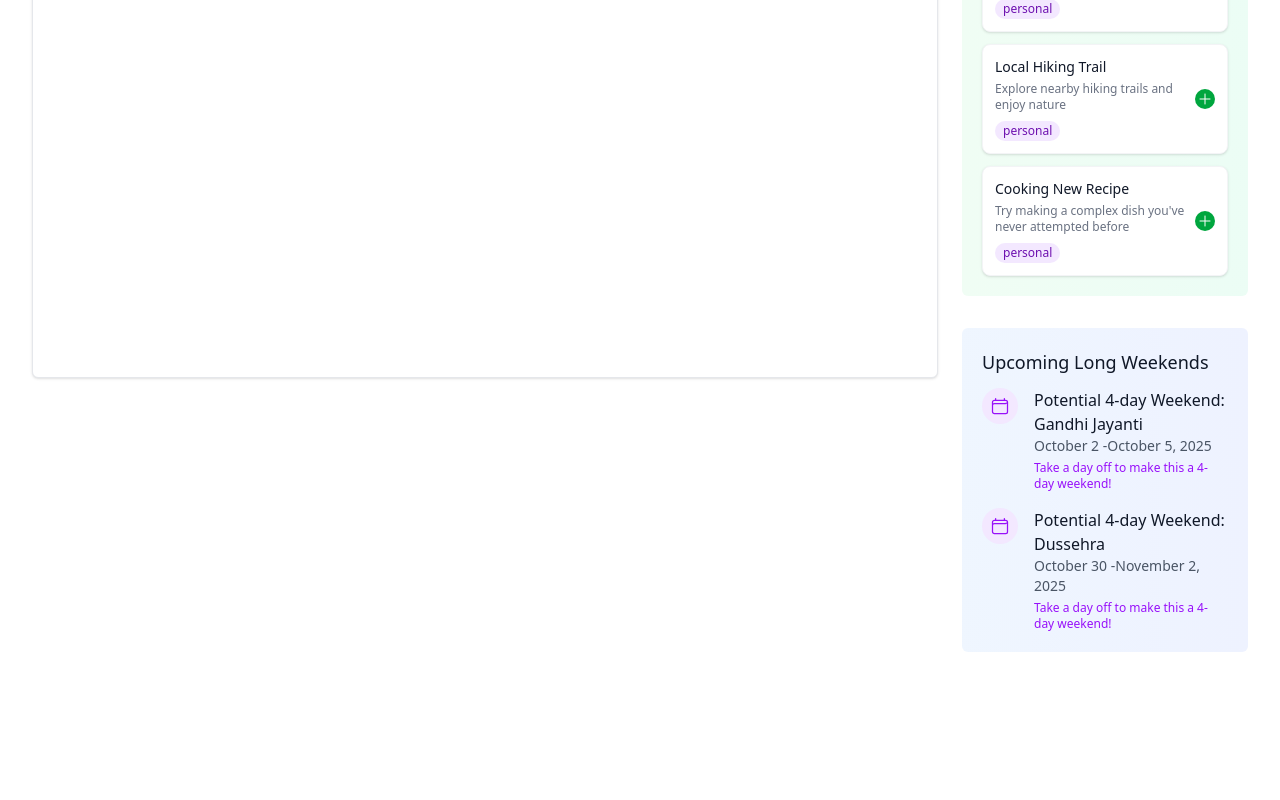
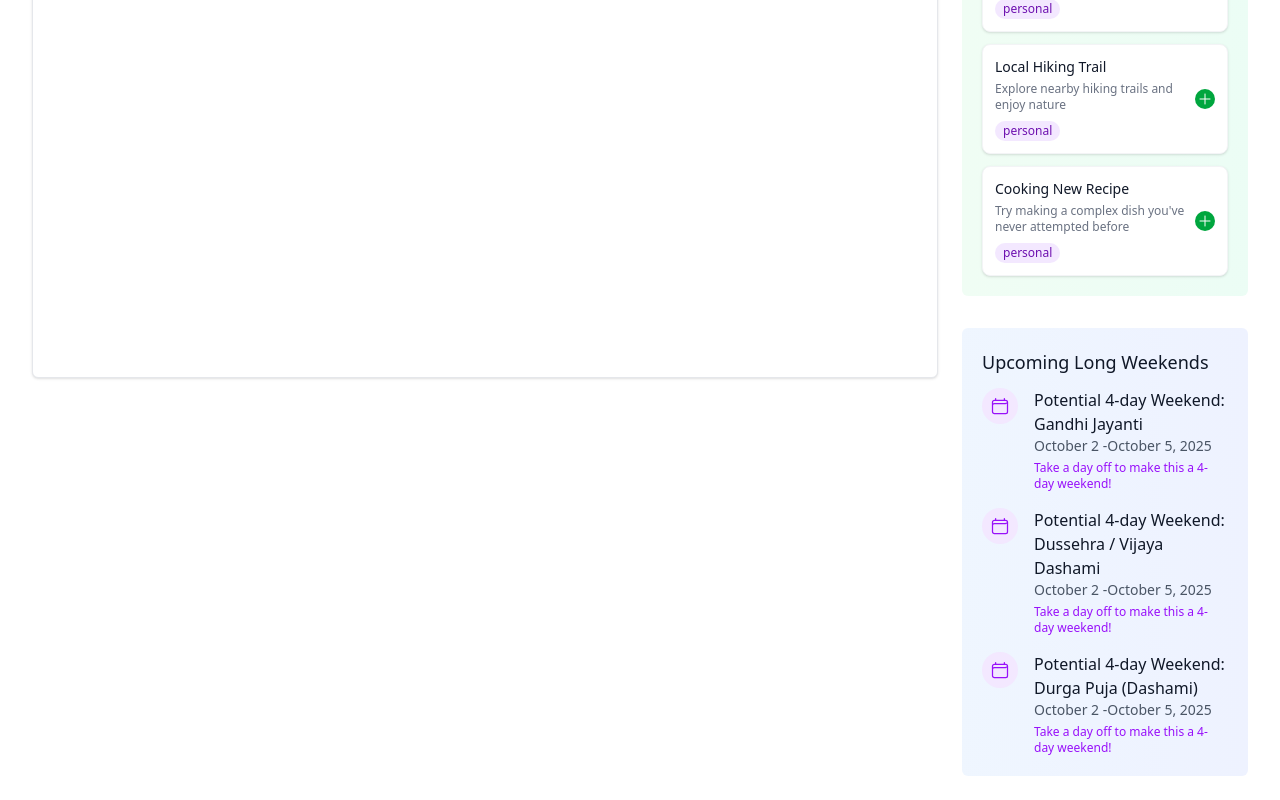
Before and after one commit to DhairyaMajmudar/vayu, a Next.js app: page /planner in a window 1280 px wide. Shown: the part 455-1255 px from the top of the page. Before the commit the page ends 1131 px from the top, so only its background shows below. Built offline with nearby package versions, Linux system fonts and the light colour scheme.

Commit message:
REF: Add more Indian holidays and festivals to calender

```diff
--- a/src/constants/index.ts
+++ b/src/constants/index.ts
@@ -104,21 +104,57 @@ export const activitySuggestions: ActivitySuggestion[] = [
 
 export const indianHolidays = [
   {
+    title: "New Year's Day",
+    start: new Date(2025, 0, 1),
+    end: new Date(2025, 0, 1),
+    isHoliday: true,
+  },
+  {
     title: "Republic Day",
     start: new Date(2025, 0, 26),
     end: new Date(2025, 0, 26),
     isHoliday: true,
   },
   {
-    title: "Holi",
+    title: "Makar Sankranti / Pongal / Magha Bihu",
+    start: new Date(2025, 0, 14),
+    end: new Date(2025, 0, 14),
+    isHoliday: true,
+  },
+  {
+    title: "Maha Shivaratri",
+    start: new Date(2025, 1, 26),
+    end: new Date(2025, 1, 26),
+    isHoliday: true,
+  },
+  {
+    title: "Holi (Dol Purnima / Holika Dahan etc.)",
     start: new Date(2025, 2, 14),
     end: new Date(2025, 2, 14),
     isHoliday: true,
   },
   {
-    title: "Ram Navami",
-    start: new Date(2025, 3, 7),
-    end: new Date(2025, 3, 7),
+    title: "Id-ul-Fitr (Ramzan/Eid al-Fitr)",
+    start: new Date(2025, 2, 31),
+    end: new Date(2025, 2, 31),
+    isHoliday: true,
+  },
+  {
+    title: "Rama Navami",
+    start: new Date(2025, 3, 6),
+    end: new Date(2025, 3, 6),
+    isHoliday: true,
+  },
+  {
+    title: "Mahavir Jayanti",
+    start: new Date(2025, 3, 10),
+    end: new Date(2025, 3, 10),
+    isHoliday: true,
+  },
+  {
+    title: "Dr. B. R. Ambedkar Jayanti",
+    start: new Date(2025, 3, 14),
+    end: new Date(2025, 3, 14),
     isHoliday: true,
   },
   {
@@ -129,14 +165,20 @@ export const indianHolidays = [
   },
   {
     title: "Buddha Purnima",
-    start: new Date(2025, 4, 13),
-    end: new Date(2025, 4, 13),
+    start: new Date(2025, 4, 12),
+    end: new Date(2025, 4, 12),
     isHoliday: true,
   },
   {
-    title: "Eid al-Fitr",
-    start: new Date(2025, 4, 24),
-    end: new Date(2025, 4, 24),
+    title: "Id-ul-Zuha (Bakrid / Eid al-Adha)",
+    start: new Date(2025, 5, 7),
+    end: new Date(2025, 5, 7),
+    isHoliday: true,
+  },
+  {
+    title: "Muharram",
+    start: new Date(2025, 6, 6),
+    end: new Date(2025, 6, 6),
     isHoliday: true,
   },
   {
@@ -146,21 +188,51 @@ export const indianHolidays = [
     isHoliday: true,
   },
   {
+    title: "Janmashtami",
+    start: new Date(2025, 7, 16),
+    end: new Date(2025, 7, 16),
+    isHoliday: true,
+  },
+  {
+    title: "Ganesh Chaturthi",
+    start: new Date(2025, 7, 27),
+    end: new Date(2025, 7, 27),
+    isHoliday: true,
+  },
+  {
+    title: "Milad-un-Nabi / Id-e-Milad",
+    start: new Date(2025, 8, 5),
+    end: new Date(2025, 8, 5),
+    isHoliday: true,
+  },
+  {
     title: "Gandhi Jayanti",
     start: new Date(2025, 9, 2),
     end: new Date(2025, 9, 2),
     isHoliday: true,
   },
   {
-    title: "Dussehra",
-    start: new Date(2025, 9, 30),
-    end: new Date(2025, 9, 30),
+    title: "Dussehra / Vijaya Dashami",
+    start: new Date(2025, 9, 2),
+    end: new Date(2025, 9, 2),
     isHoliday: true,
   },
   {
-    title: "Diwali",
-    start: new Date(2025, 10, 19),
-    end: new Date(2025, 10, 19),
+    title: "Durga Puja (Dashami)",
+    start: new Date(2025, 9, 2),
+    end: new Date(2025, 9, 2),
+    isHoliday: true,
+  },
+  {
+    title: "Diwali / Deepavali",
+    start: new Date(2025, 9, 20),
+    end: new Date(2025, 9, 20),
+    isHoliday: true,
+  },
+  {
+    title: "Guru Nanak Jayanti",
+    start: new Date(2025, 10, 5),
+    end: new Date(2025, 10, 5),
     isHoliday: true,
   },
   {
```
